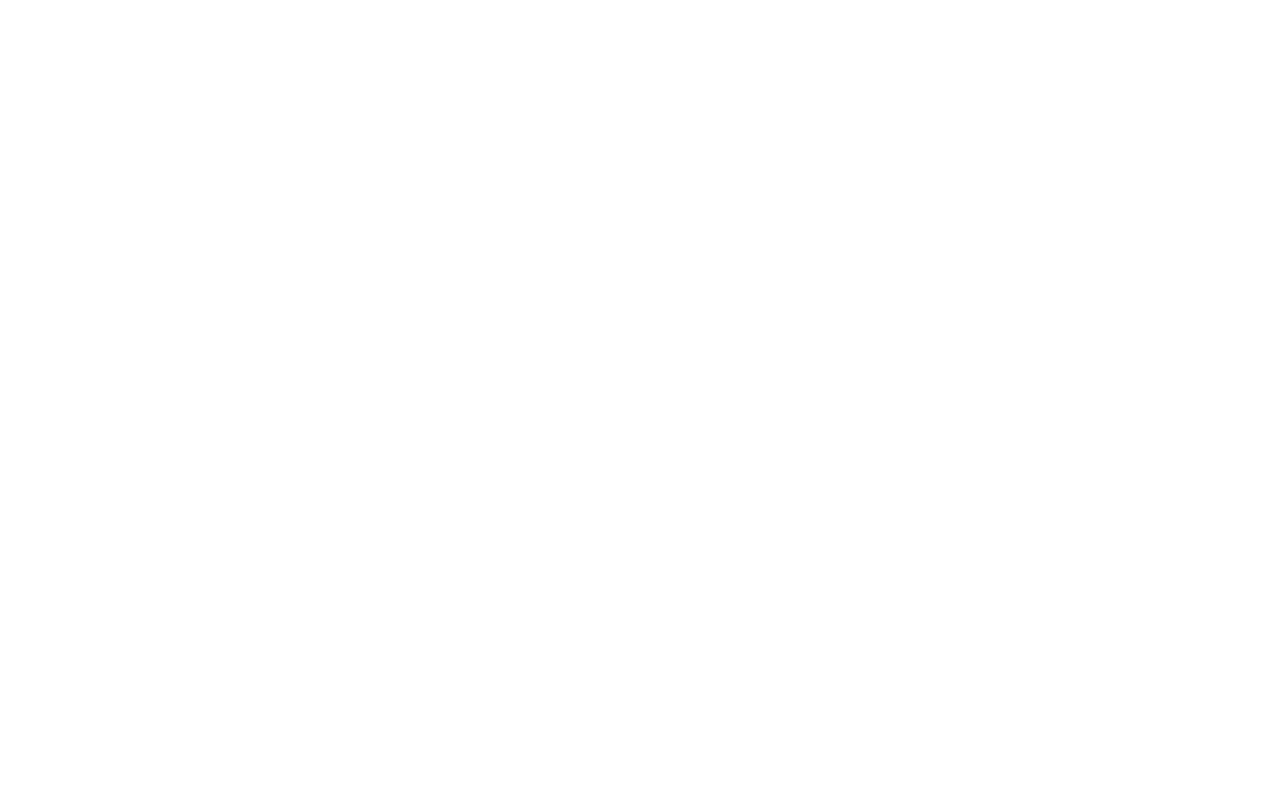
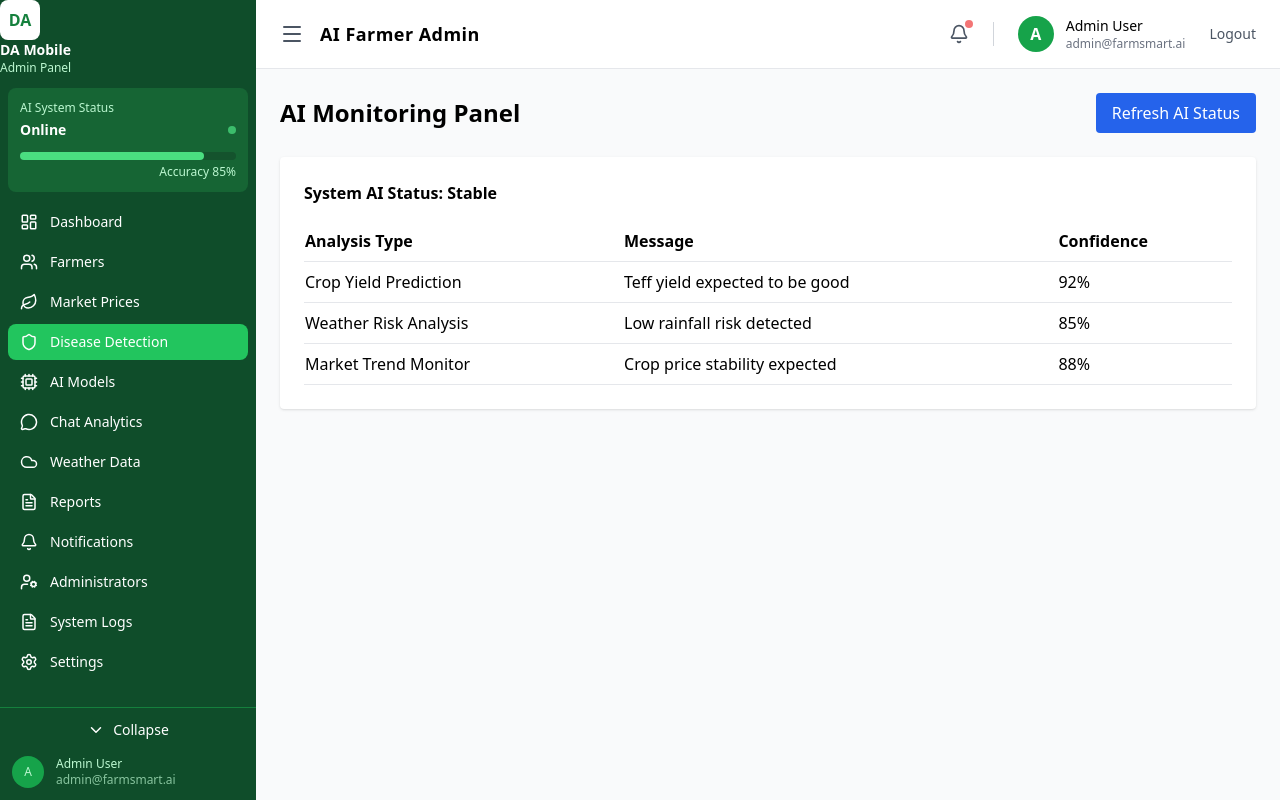
Before and after one commit to hawi123h/React_project, a React (Vite) app: page /disease in a window 1280 px wide. Before the commit this address had no page. Built offline with nearby package versions, Linux system fonts and the light colour scheme.

Commit message:
updated disease detection

```diff
--- a/src/App.jsx
+++ b/src/App.jsx
@@ -1,7 +1,15 @@
+import { BrowserRouter } from "react-router-dom"
+import AdminLayout from "./layout/AdminLayout"
 import AppRoutes from "./routes/AppRoutes"
 
 function App() {
-  return <AppRoutes />
+  return (
+    <BrowserRouter>
+      <AdminLayout>
+        <AppRoutes />
+      </AdminLayout>
+    </BrowserRouter>
+  )
 }
 
 export default App
--- a/src/components/Sidebar.jsx
+++ b/src/components/Sidebar.jsx
@@ -36,11 +36,14 @@
   ]
 
   return (
-    <div className={`h-screen bg-[#0F4D2A] text-white flex flex-col transition-all duration-300 ${collapse ? "w-20" : "w-64"}`}>
+    <div
+      className={`h-screen bg-[#0F4D2A] text-white flex flex-col transition-all duration-300 ${
+        collapse ? "w-20" : "w-64"
+      }`}
+    >
 
-      {/* Logo Section */}
-      <div className="p-4 flex items-center gap-3 border-b border-green-700">
-
+      {/* LOGO */}
+     {/* LOGO TEXT */}
 <div className="w-10 h-10 bg-white rounded-lg flex items-center justify-center text-green-700 font-bold">
   DA
 </div>
@@ -52,13 +55,31 @@
   </div>
 )}
 
+      {/* MENU */}
+      <div className="flex-1 overflow-y-auto mt-3 space-y-1 px-2">
+
+        {/* AI Status Card */}
+        {!collapse && (
+          <div className="bg-green-800 rounded-lg p-3 mb-3">
+            <p className="text-xs text-green-200">AI System Status</p>
+
+            <div className="flex items-center justify-between mt-1">
+              <span className="text-sm font-semibold">Online</span>
+              <span className="w-2 h-2 bg-green-400 rounded-full animate-pulse"></span>
             </div>
 
-      {/* Menu List */}
-      <div className="flex-1 overflow-y-auto mt-3 space-y-1 px-2">
+            <div className="w-full bg-green-900 rounded-full h-2 mt-3">
+              <div className="bg-green-400 h-2 rounded-full w-[85%]"></div>
+            </div>
 
+            <p className="text-right text-xs mt-1 text-green-200">
+              Accuracy 85%
+            </p>
+          </div>
+        )}
+
+        {/* MENU ITEMS */}
      {menuItems.map((item, index) => {
-
   const Icon = item.icon
   const active = location.pathname === item.path
 
@@ -66,21 +87,18 @@
     <Link
       key={index}
       to={item.path}
-              className={`flex items-center gap-3 px-3 py-2 rounded-lg text-sm transition
-              ${active ? "bg-green-500 text-white" : "hover:bg-green-700"}`}
+      className={`flex items-center gap-3 px-3 py-2 rounded-lg text-sm transition ${
+        active ? "bg-green-500 text-white" : "hover:bg-green-700"
+      }`}
     >
-
       <Icon size={18} />
-
       {!collapse && <span>{item.name}</span>}
-
     </Link>
   )
 })}
-
 </div>
 
-      {/* Collapse Button */}
+{/* COLLAPSE BUTTON */}
 <div className="p-3 border-t border-green-700">
 
 <button
@@ -94,12 +112,12 @@
 
   {!collapse && <span>Collapse</span>}
 </button>
-
         {!collapse && (
           <div className="flex items-center gap-3 mt-4 text-xs text-green-200">
             <div className="w-8 h-8 bg-green-600 rounded-full flex items-center justify-center">
               A
             </div>
+
             <div>
               <p>Admin User</p>
               <p className="opacity-70">admin@farmsmart.ai</p>
@@ -108,7 +126,6 @@
         )}
 
       </div>
-
     </div>
   )
 }
--- a/src/layout/AdminLayout.jsx
+++ b/src/layout/AdminLayout.jsx
@@ -1,6 +1,6 @@
 import { useState } from "react"
 import Sidebar from "../components/Sidebar"
-import { Menu } from "lucide-react"
+import { Menu, Bell } from "lucide-react"
 
 function AdminLayout({ children }) {
 
@@ -9,50 +9,72 @@
   return (
     <div className="flex h-screen bg-gray-100 overflow-hidden">
 
-      {/* SIDEBAR */}
-      <Sidebar open={open} />
+      {/* ================= SIDEBAR ================= */}
+      <div
+        className={`transition-all duration-300 ${
+          open ? "w-64" : "w-0"
+        } overflow-hidden`}
+      >
+        <Sidebar />
+      </div>
 
-      {/* MAIN AREA */}
+      {/* ================= MAIN AREA ================= */}
       <div className="flex-1 flex flex-col">
 
         {/* ================= TOP BAR ================= */}
-        <div className="bg-white shadow-md flex justify-between items-center px-6 py-4">
+        <header className="bg-white shadow-sm border-b flex justify-between items-center px-6 py-4">
 
-          {/* Left Section */}
+          {/* LEFT SIDE */}
           <div className="flex items-center gap-4">
 
-            {/* Sidebar Toggle */}
+            {/* Toggle Button */}
             <button
               onClick={() => setOpen(!open)}
-              className="hover:text-green-600 transition"
+              className="text-gray-600 hover:text-green-600 transition"
             >
-              <Menu size={22} />
+              <Menu size={24} />
             </button>
 
-            {/* Title */}
-            <h1 className="font-semibold text-lg">
+            {/* Page Title */}
+            <h1 className="text-lg font-semibold tracking-wide">
               AI Farmer Admin
             </h1>
 
           </div>
 
-          {/* Right Section */}
-          <div className="flex items-center gap-6 text-sm">
+          {/* RIGHT SIDE */}
+          <div className="flex items-center gap-6">
 
             {/* Notification */}
-           <button className="relative text-gray-600 hover:text-black transition">
-  <span>🔔</span>
-  <span className="absolute -top-1 -right-1 w-2 h-2 bg-red-500 rounded-full"></span>
-</button>
+            <button className="relative text-gray-600 hover:text-black transition">
+              <Bell size={20} />
+
+              {/* Red dot */}
+              <span className="absolute -top-1 -right-1 w-2 h-2 bg-red-500 rounded-full animate-pulse"></span>
+            </button>
+
+            {/* Divider */}
+            <div className="h-6 w-px bg-gray-300"></div>
+
+            {/* User Profile */}
+            <div className="flex items-center gap-3 cursor-pointer group">
+              <div className="w-9 h-9 bg-green-600 text-white rounded-full flex items-center justify-center font-semibold">
+                A
+              </div>
+              <div className="hidden sm:block">
+                <p className="text-sm font-medium">Admin User</p>
+                <p className="text-xs text-gray-500">admin@farmsmart.ai</p>
+              </div>
+            </div>
 
             {/* Logout */}
-            <button className="text-gray-600 hover:text-red-600 transition">
+            <button className="text-sm text-gray-600 hover:text-red-600 transition">
               Logout
             </button>
 
           </div>
 
-        </div>
+        </header>
 
         {/* ================= PAGE CONTENT ================= */}
         <main className="flex-1 p-6 overflow-y-auto bg-gray-50">
--- a/src/routes/AppRoutes.jsx
+++ b/src/routes/AppRoutes.jsx
@@ -1,29 +1,21 @@
-import { BrowserRouter, Routes, Route } from "react-router-dom"
-import AdminLayout from "../layout/AdminLayout"
-
+import { Routes, Route } from "react-router-dom"
 import Dashboard from "../pages/Dashboard"
 import Farmers from "../pages/Farmers"
 import MarketPrices from "../pages/MarketPrices"
-import Products from "../pages/Products"
 import Reports from "../pages/Reports"
+import Settings from "../pages/Settings"
 import AIMonitor from "../pages/AIMonitor"
-import Settings from "../pages/Settings"
 
 function AppRoutes() {
   return (
-    <BrowserRouter>
-      <Routes>
-
-        <Route path="/" element={<AdminLayout><Dashboard /></AdminLayout>} />
-        <Route path="/farmers" element={<AdminLayout><Farmers /></AdminLayout>} />
-        <Route path="/market-prices" element={<AdminLayout><MarketPrices /></AdminLayout>} />
-        <Route path="/products" element={<AdminLayout><Products /></AdminLayout>} />
-        <Route path="/reports" element={<AdminLayout><Reports /></AdminLayout>} />
-        <Route path="/ai-monitor" element={<AdminLayout><AIMonitor /></AdminLayout>} />
-        <Route path="/settings" element={<AdminLayout><Settings /></AdminLayout>} />
-
-      </Routes>
-    </BrowserRouter>
+    <Routes>
+      <Route path="/dashboard" element={<Dashboard />} />
+      <Route path="/farmers" element={<Farmers />} />
+      <Route path="/market-prices" element={<MarketPrices />} />
+      <Route path="/reports" element={<Reports />} />
+      <Route path="/settings" element={<Settings />} />
+      <Route path="/disease" element={<AIMonitor />} />
+    </Routes>
   )
 }
 
```
Lines whose indentation alone changed are shown as unchanged.
